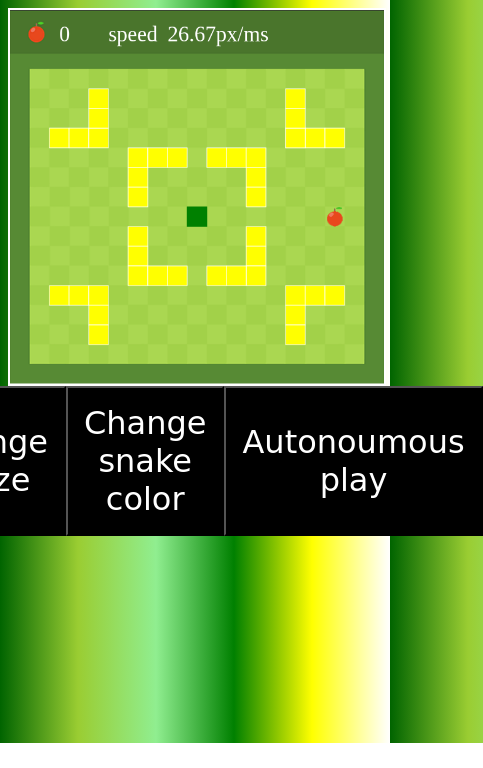
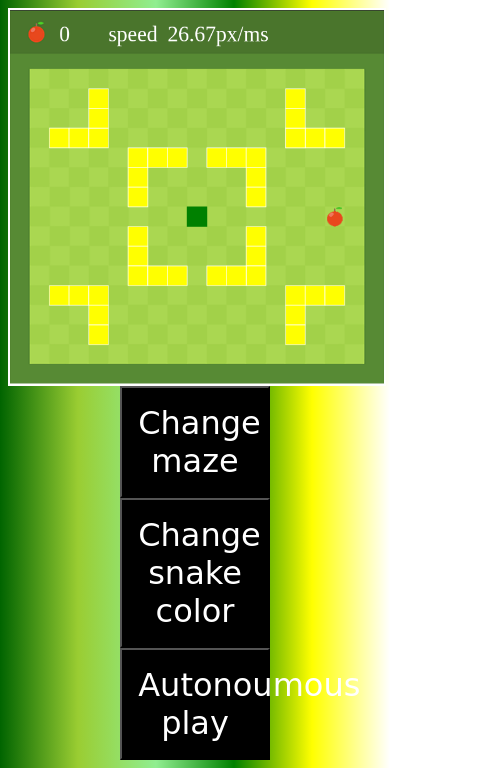
Before and after one commit to chiteshbansal/snakegame, a plain HTML site: page index.html in a window 390 px wide. Shown: the part 101-869 px from the top of the page, 483 px wide, since content can reach past the window. Before the commit the page ends 844 px from the top, so only its background shows below. Drawn offline with Linux system fonts and the light colour scheme.

Commit message:
Update prac.css

```diff
--- a/prac.css
+++ b/prac.css
@@ -76,11 +76,30 @@ section div button i{
 	section{
 		width: 80%;
 	}
+	.btncontainer{
+		flex-direction: row;
+		justify-content: flex-start;
+		width: 100%;
+	}
+
+	.btncontainer button{
+		width: 100%;
+	}
 }
 
 @media screen and (max-width: 600px)
 {
 	section{
+		width: 100%;
+	}
+	.btncontainer{
+		flex-direction: row;
+		justify-content: flex-start;
+		width: 100%;
+	}
+
+	.btncontainer button{
+		display: inline-block;
 		width: 100%;
 	}
 }
@@ -89,6 +108,7 @@ section div button i{
 	width: 40%;
 	display: flex;
 	flex-direction: row;
+	flex-wrap: wrap;
 	margin:0 auto;
 
 	justify-content: center;
@@ -97,6 +117,7 @@ section div button i{
 
 .btncontainer button{
 	padding: 1rem;
+	flex-grow: 1;
 	background-color: black;
 	color: white;
 	font-family: cursive;
```
